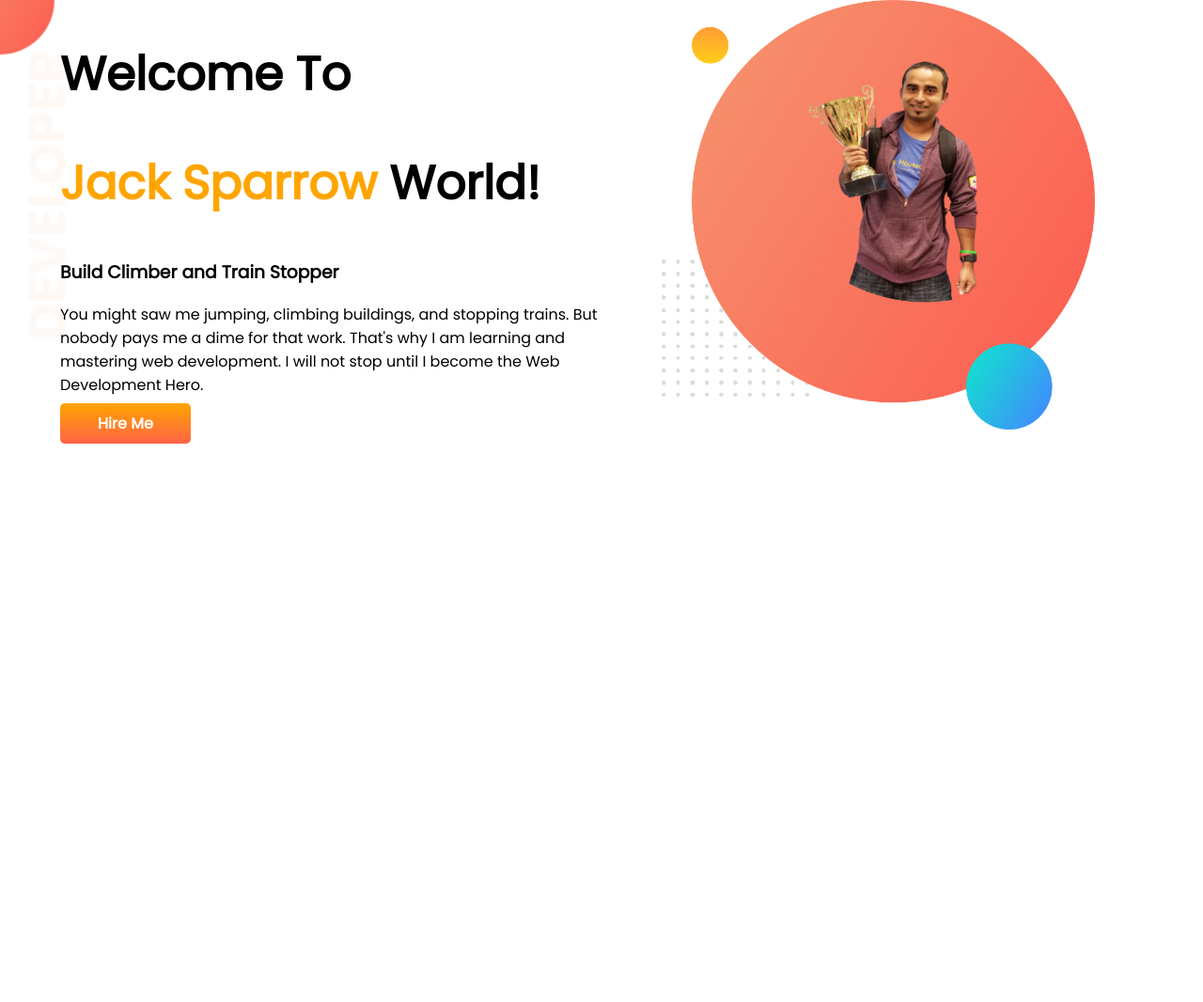
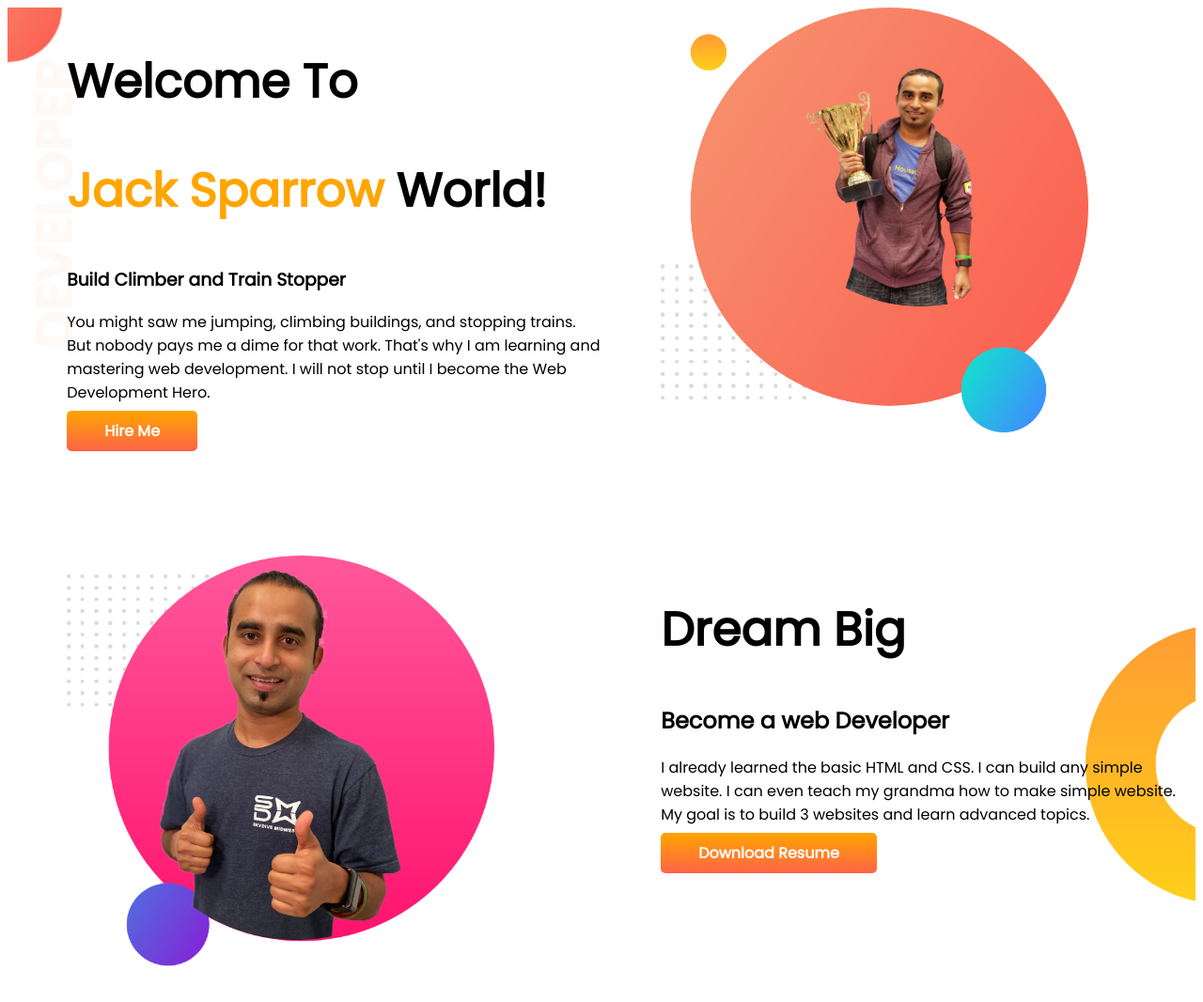
Before and after one commit to shamadul11/developer-portfolio, a plain HTML site: page index.html in a window 1280 px wide. Shown: the whole page at 94% size. Before the commit the page ends 800 px from the top, so only its background shows below. Drawn offline with Linux system fonts and the light colour scheme.

Commit message:
dream added

```diff
--- a/index.html
+++ b/index.html
@@ -28,6 +28,20 @@
         <div class="half-width"> <img src="images/jhonker bhai.png" alt=""></div>
 
     </section>
+
+    <section class="dream-big">
+        <div class="half-width"> <img src="images/jhankar2.png" alt=""></div>
+
+        <div class="half-width">
+            <h1> Dream Big</h1>
+            <h2> Become a web Developer </h2>
+            <p>I already learned the basic HTML and CSS. I can build any simple website. I can even teach my grandma how
+                to make simple website. My goal is to build 3 websites and learn advanced topics.</p>
+
+            <a class="link-button" target="_blank" href=""> Download Resume </a>
+        </div>
+    </section>
+
 </body>
 
 </html>
--- a/style.css
+++ b/style.css
@@ -1,6 +1,6 @@
 body {
     font-family: 'Poppins', sans-serif;
-    margin: 0;
+    margin: 0g;
 }
 
 h1 {
@@ -13,6 +13,7 @@ h1 {
 
 section {
     display: flex;
+    margin-bottom: 120px;
 }
 
 .half-width {
@@ -37,3 +38,9 @@ section {
     background-image: url(images/top-banner.png);
     background-repeat: no-repeat;
 }
+
+.dream-big {
+    background-image: url(images/dream-bg.png);
+    background-repeat: no-repeat;
+    background-position: right;
+}
```
